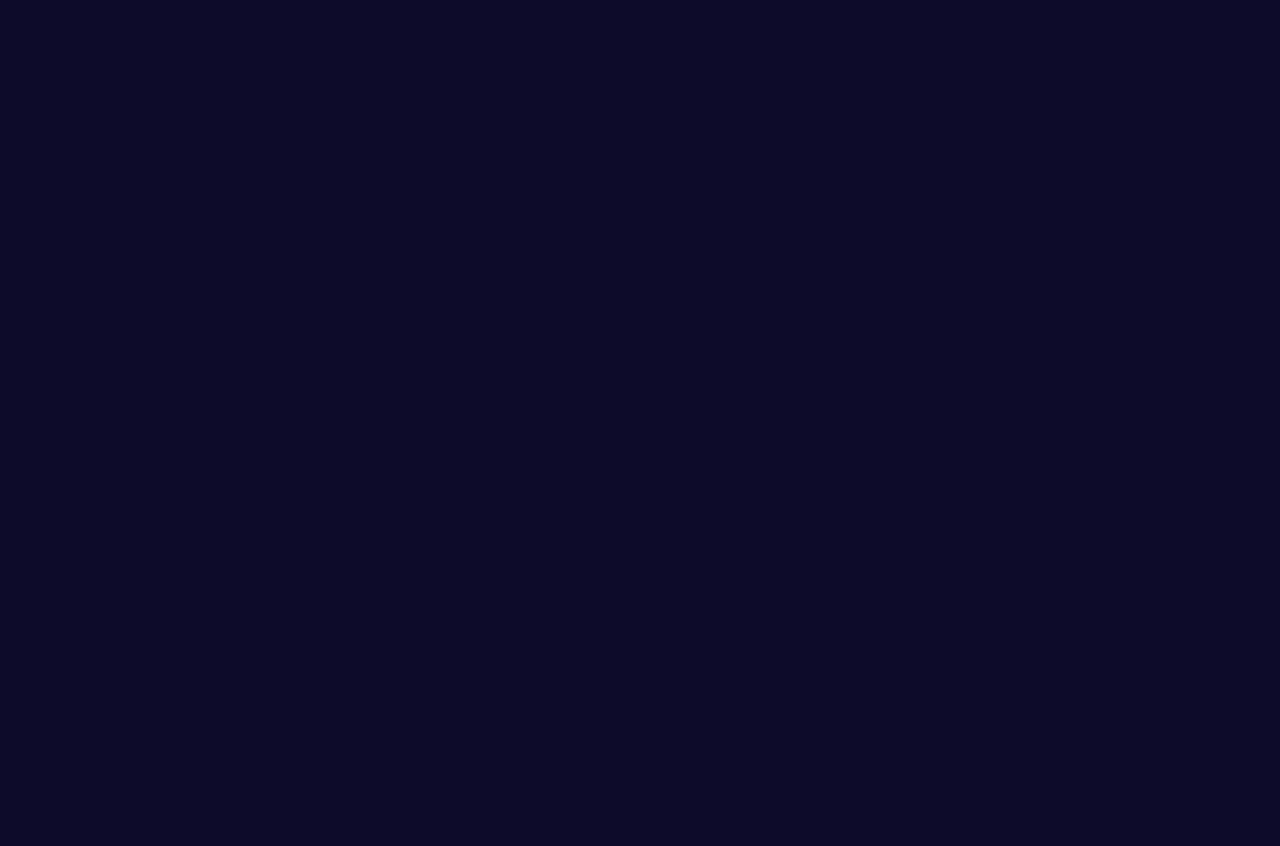
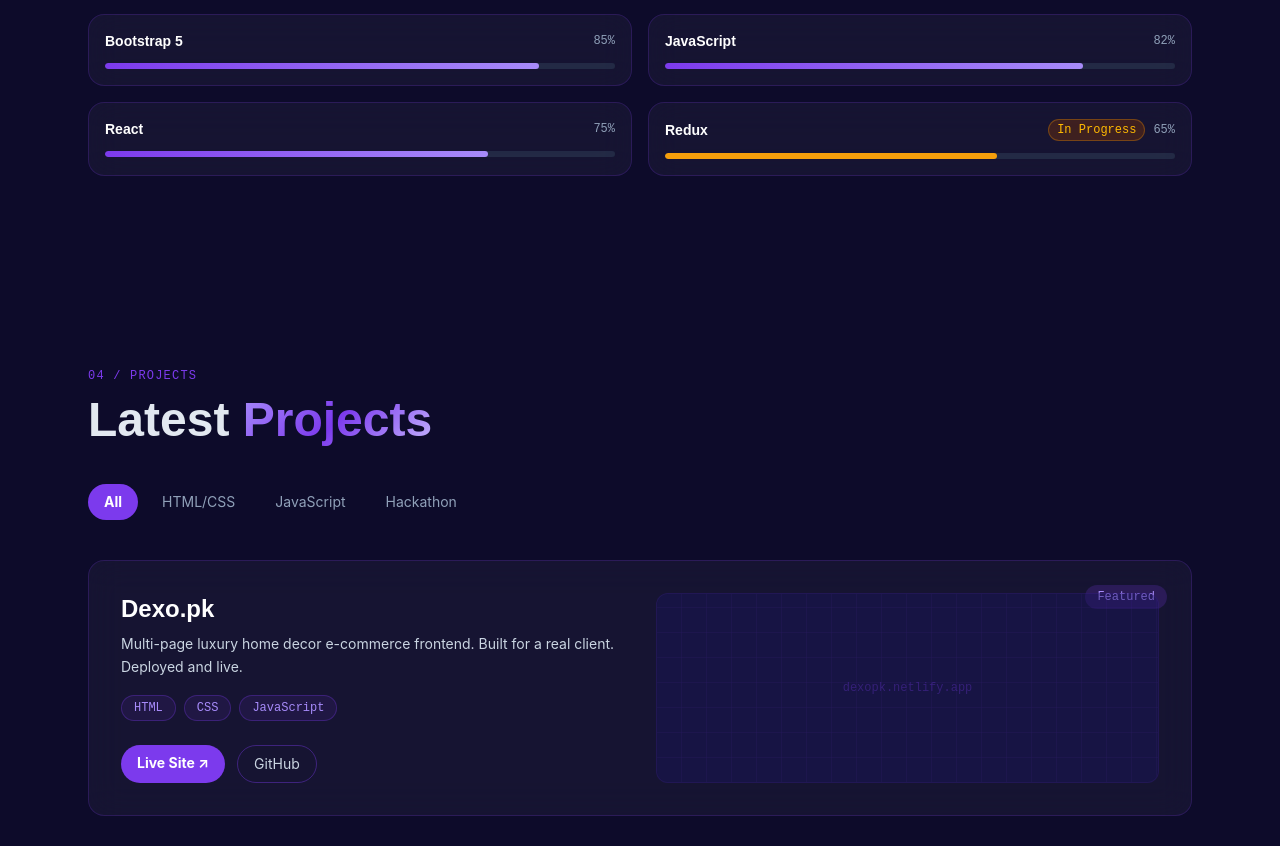
Before and after one commit to kaneeza-batool/kaneeza-batool-portfolio, a React (Vite) app: page / in a window 1280 px wide. Shown: the part 1886-2732 px from the top of the page. Before the commit the page ends 800 px from the top, so only its background shows below. Built offline with nearby package versions, Linux system fonts and the light colour scheme.

Commit message:
feat: build projects section with featured card and filter

```diff
--- a/src/App.jsx
+++ b/src/App.jsx
@@ -1,15 +1,18 @@
 import './index.css'
 import Navbar from './components/Navbar'
 import Hero from './components/Hero'
+import About from './components/About'
+import Skills from  './components/Skills'
+import Projects from './components/Projects'
 
 function App() {
   return (
     <main className="bg-brand-bg min-h-screen">
       <Navbar />
       <Hero />
-      <section id="about" />
-      <section id="skills" />
-      <section id="projects" />
+      <About />
+      <Skills />
+      <Projects />
       <section id="programs" />
       <section id="journey" />
       <section id="contact" />
--- a/src/components/Projects.jsx
+++ b/src/components/Projects.jsx
@@ -0,0 +1,189 @@
+import { useState } from 'react'
+import { motion, AnimatePresence } from 'framer-motion'
+import { ExternalLink } from 'lucide-react'
+import { FaGithub } from 'react-icons/fa'
+import { projects } from '../data/projects.js'
+
+const filters = [
+  { label: 'All', value: 'all' },
+  { label: 'HTML/CSS', value: 'html-css' },
+  { label: 'JavaScript', value: 'javascript' },
+  { label: 'Hackathon', value: 'hackathon' },
+]
+
+function TagPill({ tag }) {
+  return (
+    <span className="bg-brand-violet/10 border border-brand-violet/30 text-brand-violet-light font-mono text-xs rounded-full px-3 py-1">
+      {tag}
+    </span>
+  )
+}
+
+export default function Projects() {
+  const [activeFilter, setActiveFilter] = useState('all')
+
+  const featuredProject = projects.find(p => p.featured)
+  const showFeatured =
+    activeFilter === 'all' || featuredProject?.category === activeFilter
+
+  const otherProjects = projects.filter(
+    p => !p.featured && (activeFilter === 'all' || p.category === activeFilter)
+  )
+
+  return (
+    <section id="projects" className="py-24">
+      <div className="max-w-6xl mx-auto px-6">
+        <p className="font-mono text-xs text-brand-violet uppercase tracking-widest mb-3">
+          04 / Projects
+        </p>
+
+        <h2 className="font-display font-bold text-4xl lg:text-5xl mb-10">
+          Latest <span className="gradient-text">Projects</span>
+        </h2>
+
+        {/* Filter tabs */}
+        <div className="flex gap-2 flex-wrap mb-10">
+          {filters.map(({ label, value }) => (
+            <button
+              key={value}
+              onClick={() => setActiveFilter(value)}
+              className={
+                activeFilter === value
+                  ? 'bg-brand-violet text-white font-bold px-4 py-2 rounded-full text-sm'
+                  : 'text-slate-400 hover:text-white px-4 py-2 rounded-full text-sm hover:bg-white/5 transition-all'
+              }
+            >
+              {label}
+            </button>
+          ))}
+        </div>
+
+        {/* Featured project */}
+        <AnimatePresence>
+          {showFeatured && featuredProject && (
+            <motion.div
+              key="featured"
+              initial={{ opacity: 0, y: 20 }}
+              animate={{ opacity: 1, y: 0 }}
+              exit={{ opacity: 0, y: 20 }}
+              transition={{ duration: 0.3 }}
+              className="glass p-8 mb-8 relative"
+            >
+              <span className="absolute top-6 right-6 bg-brand-violet/20 text-brand-violet-light font-mono text-xs rounded-full px-3 py-1">
+                Featured
+              </span>
+
+              <div className="grid lg:grid-cols-2 gap-8">
+                {/* Left */}
+                <div>
+                  <h3 className="font-display font-bold text-2xl text-white mb-2">
+                    {featuredProject.title}
+                  </h3>
+                  <p className="text-slate-300 text-sm leading-relaxed mb-4">
+                    {featuredProject.description}
+                  </p>
+                  <div className="flex flex-wrap gap-2 mb-6">
+                    {featuredProject.tags.map(tag => (
+                      <TagPill key={tag} tag={tag} />
+                    ))}
+                  </div>
+                  <div className="flex gap-3">
+                    {featuredProject.liveUrl && (
+                      <a
+                        href={featuredProject.liveUrl}
+                        target="_blank"
+                        rel="noopener noreferrer"
+                        className="bg-brand-violet text-white font-bold px-4 py-2 rounded-full text-sm hover:glow-violet transition-all"
+                      >
+                        Live Site ↗
+                      </a>
+                    )}
+                    {featuredProject.githubUrl && (
+                      <a
+                        href={featuredProject.githubUrl}
+                        target="_blank"
+                        rel="noopener noreferrer"
+                        className="border border-brand-violet/40 text-slate-300 px-4 py-2 rounded-full text-sm hover:border-brand-violet hover:text-white transition-all"
+                      >
+                        GitHub
+                      </a>
+                    )}
+                  </div>
+                </div>
+
+                {/* Right — decorative */}
+                <div className="relative flex items-center justify-center bg-brand-secondary/40 rounded-xl border border-brand-violet/10 min-h-[160px] overflow-hidden">
+                  <div
+                    className="absolute inset-0 opacity-20"
+                    style={{
+                      backgroundImage:
+                        'repeating-linear-gradient(0deg, transparent, transparent 24px, rgba(124,58,237,0.3) 24px, rgba(124,58,237,0.3) 25px), repeating-linear-gradient(90deg, transparent, transparent 24px, rgba(124,58,237,0.3) 24px, rgba(124,58,237,0.3) 25px)',
+                    }}
+                  />
+                  <span className="relative font-mono text-brand-violet/30 text-xs">
+                    dexopk.netlify.app
+                  </span>
+                </div>
+              </div>
+            </motion.div>
+          )}
+        </AnimatePresence>
+
+        {/* Regular project grid */}
+        <div className="grid grid-cols-1 md:grid-cols-2 lg:grid-cols-3 gap-5">
+          <AnimatePresence>
+            {otherProjects.map((project, index) => (
+              <motion.div
+                key={project.id}
+                className="glass p-6 flex flex-col cursor-default hover:-translate-y-1.5 hover:shadow-[0_8px_30px_rgba(124,58,237,0.2)] hover:border-brand-violet/40 transition-all duration-250"
+                initial={{ opacity: 0, y: 20 }}
+                whileInView={{ opacity: 1, y: 0 }}
+                viewport={{ once: true }}
+                transition={{ duration: 0.4, ease: 'easeOut', delay: index * 0.08 }}
+              >
+                <h3 className="font-display font-semibold text-base text-white mb-2">
+                  {project.title}
+                </h3>
+                <p className="text-slate-400 text-sm leading-relaxed flex-1 mb-4">
+                  {project.description}
+                </p>
+                <div className="flex flex-wrap gap-2 mb-4">
+                  {project.tags.map(tag => (
+                    <TagPill key={tag} tag={tag} />
+                  ))}
+                </div>
+                <div className="flex gap-4 pt-4 border-t border-white/5">
+                  {project.liveUrl ? (
+                    <a
+                      href={project.liveUrl}
+                      target="_blank"
+                      rel="noopener noreferrer"
+                      className="text-slate-400 hover:text-brand-violet-light text-sm flex items-center gap-1 transition-colors"
+                    >
+                      <ExternalLink size={14} />
+                      Live
+                    </a>
+                  ) : null}
+                  {project.githubUrl ? (
+                    <a
+                      href={project.githubUrl}
+                      target="_blank"
+                      rel="noopener noreferrer"
+                      className="text-slate-400 hover:text-brand-violet-light text-sm flex items-center gap-1 transition-colors"
+                    >
+                      <FaGithub size={14} />
+                      Code
+                    </a>
+                  ) : null}
+                  {!project.liveUrl && !project.githubUrl ? (
+                    <span className="font-mono text-xs text-slate-600">No links yet</span>
+                  ) : null}
+                </div>
+              </motion.div>
+            ))}
+          </AnimatePresence>
+        </div>
+      </div>
+    </section>
+  )
+}
```
